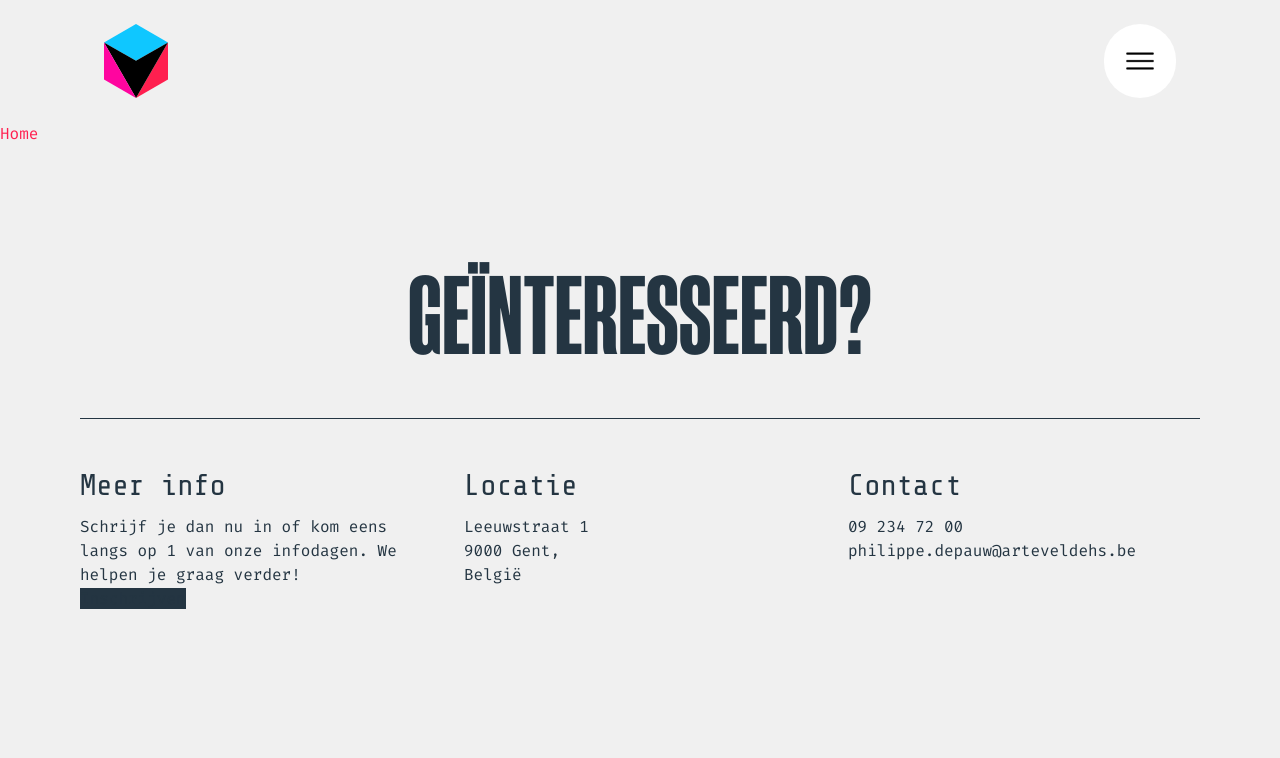
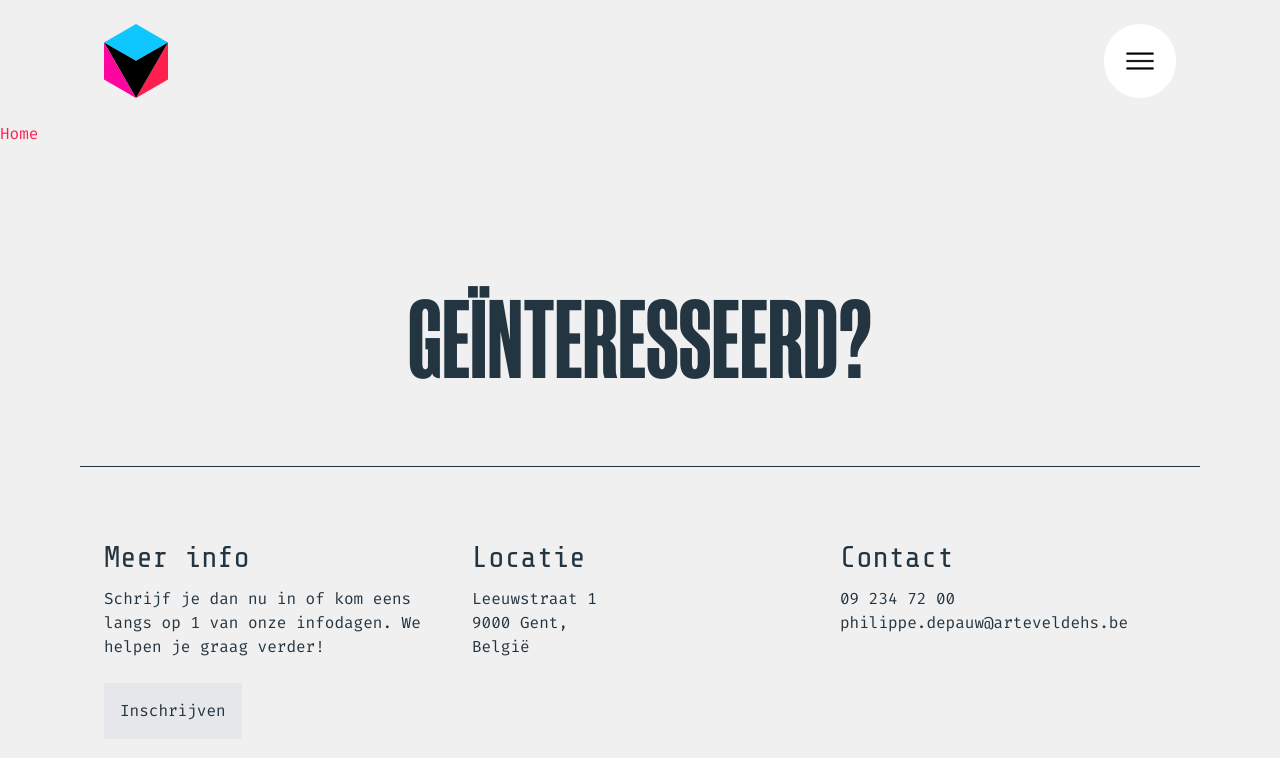
Before and after one commit to meesakveld/pgm-platform, a React (Create React App) app in the folder client/: page / in a window 1280 px wide. Shown: the top 758 px of the page. Built offline with nearby package versions, Linux system fonts and the light colour scheme.

Commit message:
Finished footer

```diff
--- a/client/src/components/Footer.jsx
+++ b/client/src/components/Footer.jsx
@@ -1,14 +1,15 @@
 import React from 'react'
+import { Link } from 'react-router-dom'
 
 export default function Footer() {
     return (
         <footer className="max-w-200 mx-auto mt-24">
 
-            <h2 className="font-manuka text-7xl sm:text-9xl uppercase text-center" >Geïnteresseerd?</h2>
+            <h2 className="font-manuka text-7xl sm:text-9xl uppercase text-center p-6" >Geïnteresseerd?</h2>
 
             <hr className="my-12 border-t-black" />
 
-            <div className="flex gap-8">
+            <div className="flex flex-col md:flex-row gap-8 p-6">
 
                 <section className="basis-4/12">
 
@@ -16,7 +17,7 @@ export default function Footer() {
 
                     <p>Schrijf je dan nu in of kom eens langs op 1 van onze infodagen. We helpen je graag verder!</p>
 
-                    <a className="bg-black bg-opacity-30" href="https://www.arteveldehogeschool.be/nl/bij-ons-studeren/kennismaken/infomomenten#infodagen">Inschrijven</a>
+                    <Link className="bg-gray-200 p-4 inline-block mt-6" to="https://www.arteveldehogeschool.be/nl/bij-ons-studeren/kennismaken/infomomenten#infodagen" target="_blank" rel="noopener noreferrer">Inschrijven</Link>
 
                 </section>
 
@@ -38,7 +39,7 @@ export default function Footer() {
 
                     <p><a href="tel:092347200">09 234 72 00</a></p>
 
-                    <p><a href="mailto:philippe.depauw@arteveldehs.be">philippe.depauw@arteveldehs.be</a></p>
+                    <p><a href="mailto:philippe.depauw@arteveldehs.be?subject=Graduaat Programmern">philippe.depauw@arteveldehs.be</a></p>
 
                 </section>
 
```
